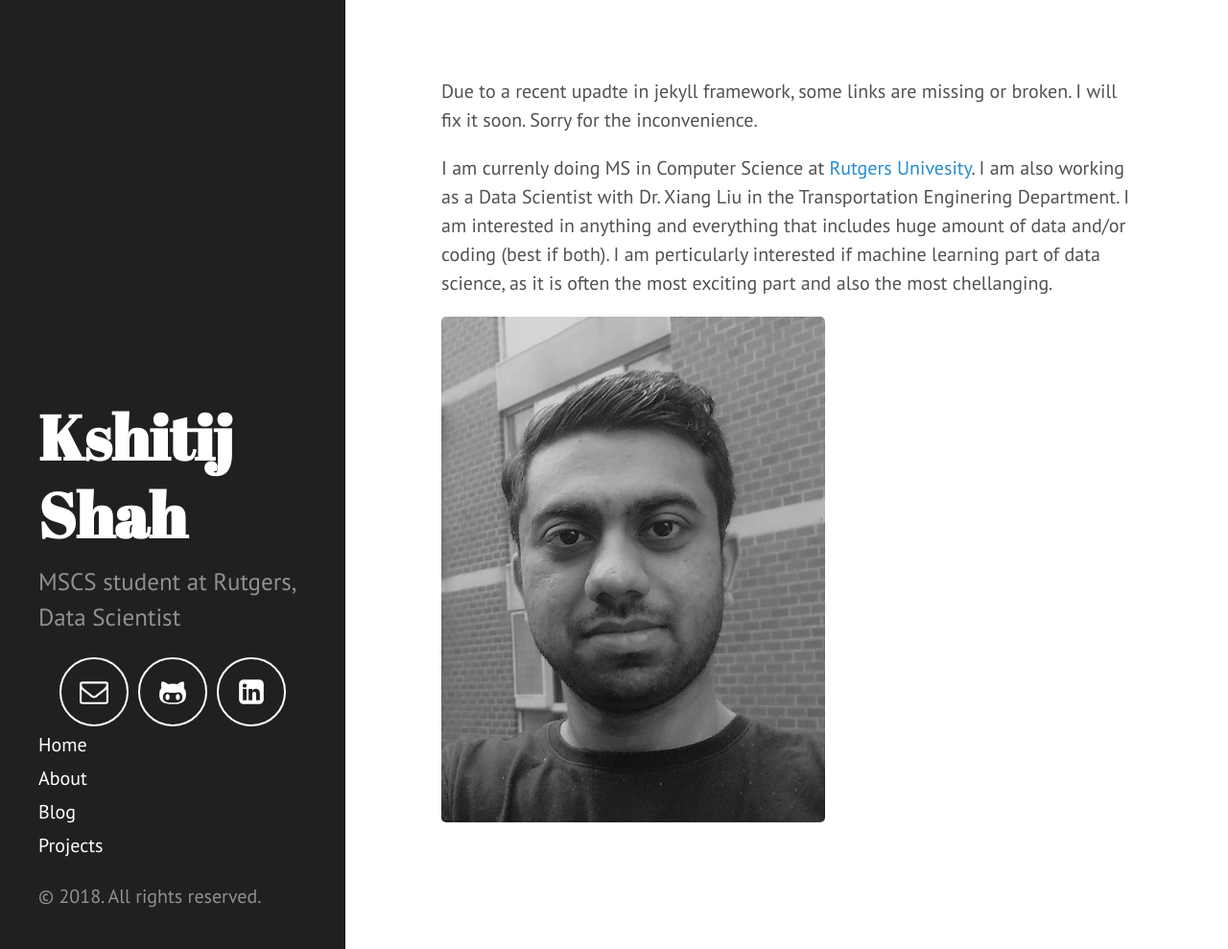
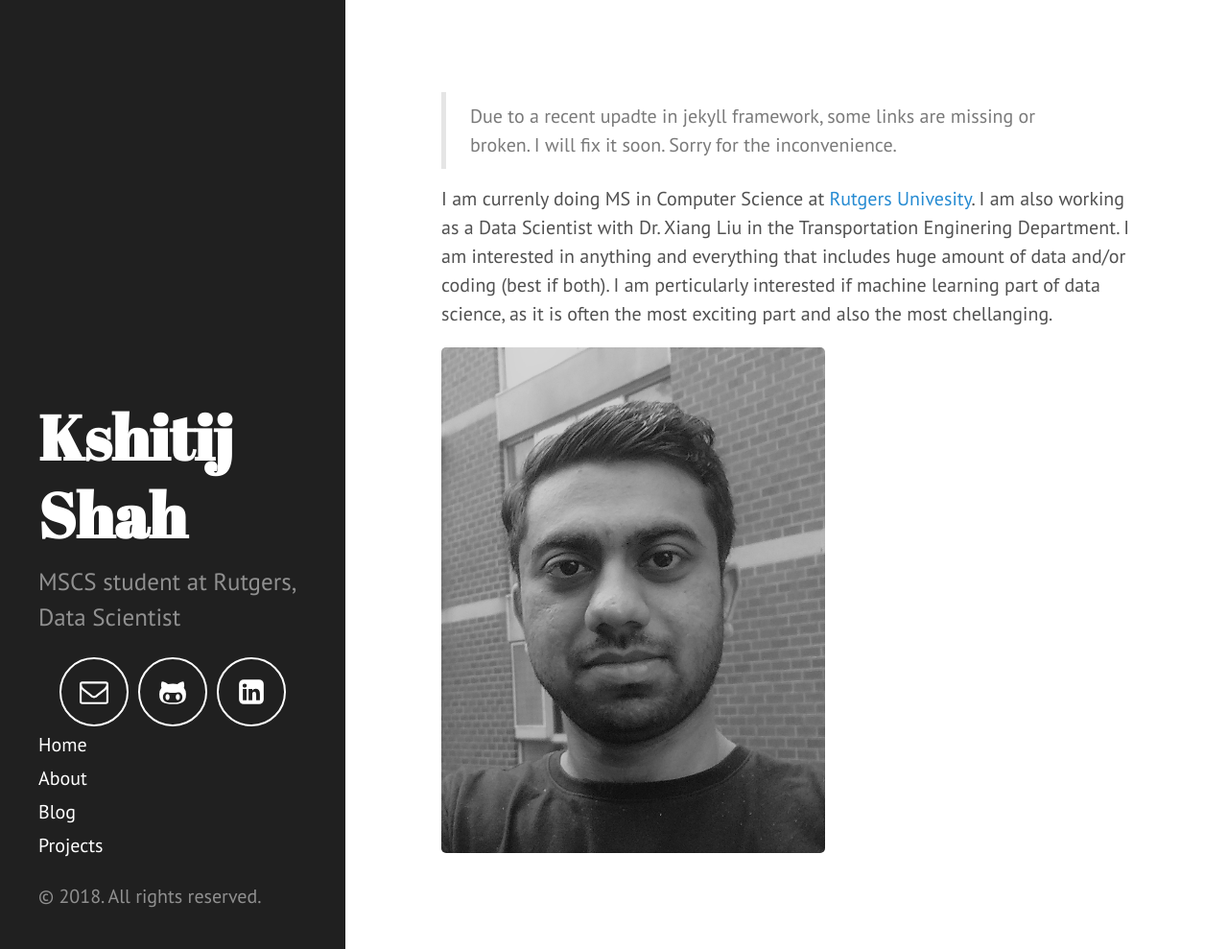
Before and after one commit to xitizzz/xitizzz.github.io, a Jekyll site: the page built from index.md, in a window 1280 px wide and 989 px high. Shown: the whole window at 96% size. Built offline with Jekyll 4.4.1, drawn with Linux system fonts in a browser that asks for light colours; Markdown is read by kramdown in place of the engine named in the settings.

```diff
--- a/index.md
+++ b/index.md
@@ -3,7 +3,7 @@ layout: default
 title: Home
 ---
 
-Due to a recent upadte in jekyll framework, some links are missing or broken. I will fix it soon. Sorry for the inconvenience.
+>Due to a recent upadte in jekyll framework, some links are missing or broken. I will fix it soon. Sorry for the inconvenience.
 
 I am currenly doing MS in Computer Science at [Rutgers Univesity](rutgers.edu). I am also working as a Data Scientist with Dr. Xiang Liu in the Transportation Enginering Department. I am interested in anything and everything that includes huge amount of data and/or coding (best if both). I am perticularly interested if machine learning part of data science, as it is often the most exciting part and also the most chellanging.
 
```
